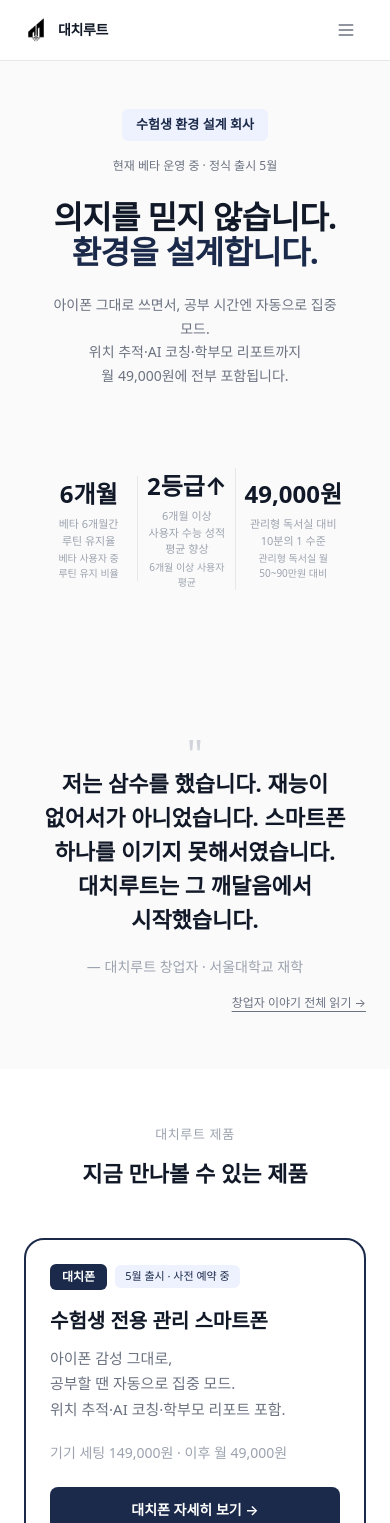
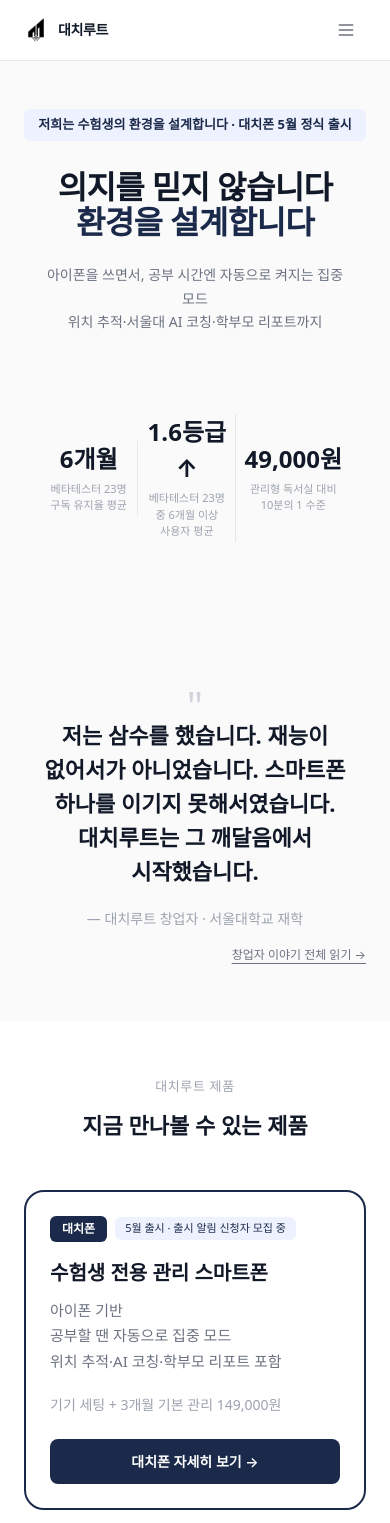
Before and after one commit to hwchung24/rootDaechi_web, a Next.js app: page / in a window 390 px wide. Shown: the top 1523 px of the page. Built offline with nearby package versions, Linux system fonts and the light colour scheme.

Commit message:
refine(copy): update home and phone trust messaging
Adjust hero and stats copy on home and phone pages to match latest messaging preferences and improve consistency across key conversion sections.

Made-with: Cursor

```diff
--- a/app/page.tsx
+++ b/app/page.tsx
@@ -7,18 +7,15 @@ import { SiteFooter } from "@/components/SiteFooter";
 const metrics = [
   {
     value: "6개월",
-    label: "베타 6개월간 루틴 유지율",
-    source: "베타 사용자 중 루틴 유지 비율"
+    label: "베타테스터 23명 구독 유지율 평균",
   },
   {
-    value: "2등급↑",
-    label: "6개월 이상 사용자 수능 성적 평균 향상",
-    source: "6개월 이상 사용자 평균"
+    value: "1.6등급↑",
+    label: "베타테스터 23명 중 6개월 이상 사용자 평균",
   },
   {
     value: "49,000원",
     label: "관리형 독서실 대비 10분의 1 수준",
-    source: "관리형 독서실 월 50~90만원 대비"
   }
 ];
 
@@ -31,15 +28,14 @@ export default function Home() {
         <section className="flex min-h-auto items-center bg-[#FAFAFA] pb-14 pt-12 md:min-h-[80vh] md:py-20">
           <div className="mx-auto max-w-[860px] px-6 text-center sm:px-8">
             <p className="mb-7 inline-block rounded-[6px] bg-[#EEF2FF] px-[14px] py-[6px] text-[13px] font-semibold text-[#1B2A4A]">
-              수험생 환경 설계 회사
+              저희는 수험생의 환경을 설계합니다 · 대치폰 5월 정식 출시
             </p>
-            <p className="-mt-3 mb-6 text-[12px] text-[#6B7280]">현재 베타 운영 중 · 정식 출시 5월</p>
             <h1 className="break-keep text-center leading-[1.1] tracking-[-0.04em]">
-              <span className="block whitespace-nowrap text-[32px] font-bold text-[#111827] md:text-[64px]">의지를 믿지 않습니다.</span>
-              <span className="block whitespace-nowrap text-[32px] font-bold text-[#1B2A4A] md:text-[64px]">환경을 설계합니다.</span>
+              <span className="block whitespace-nowrap text-[32px] font-bold text-[#111827] md:text-[64px]">의지를 믿지 않습니다</span>
+              <span className="block whitespace-nowrap text-[32px] font-bold text-[#1B2A4A] md:text-[64px]">환경을 설계합니다</span>
             </h1>
             <p className="mx-auto mt-6 max-w-[560px] whitespace-pre-line break-keep px-4 text-center text-[14px] leading-[1.7] text-[#6B7280] md:px-0 md:text-[18px] md:leading-[1.8]">
-              {"아이폰 그대로 쓰면서, 공부 시간엔 자동으로 집중 모드.\n위치 추적·AI 코칭·학부모 리포트까지\n월 49,000원에 전부 포함됩니다."}
+              {"아이폰을 쓰면서, 공부 시간엔 자동으로 켜지는 집중 모드\n위치 추적·서울대 AI 코칭·학부모 리포트까지"}
             </p>
             <div className="mt-12 flex flex-row items-center justify-center px-4 py-8 md:px-0 md:py-0">
               {metrics.map((metric, idx) => (
@@ -85,13 +81,13 @@ export default function Home() {
               <article className="rounded-[20px] border-2 border-[#1B2A4A] bg-white p-6 md:p-10">
                 <div className="flex flex-wrap items-center gap-2">
                   <span className="rounded-md bg-[#1B2A4A] px-3 py-1 text-[12px] font-semibold text-white">대치폰</span>
-                  <span className="rounded-md bg-[#EEF2FF] px-[10px] py-[3px] text-[11px] text-[#1B2A4A]">5월 출시 · 사전 예약 중</span>
+                  <span className="rounded-md bg-[#EEF2FF] px-[10px] py-[3px] text-[11px] text-[#1B2A4A]">5월 출시 · 출시 알림 신청자 모집 중</span>
                 </div>
                 <h3 className="mt-4 break-keep text-[20px] font-semibold text-[#111827] md:text-[22px]">수험생 전용 관리 스마트폰</h3>
                 <p className="mt-2.5 whitespace-pre-line text-[15px] leading-[1.7] text-[#6B7280]">
-                  {"아이폰 감성 그대로,\n공부할 땐 자동으로 집중 모드.\n위치 추적·AI 코칭·학부모 리포트 포함."}
+                  {"아이폰 기반\n공부할 땐 자동으로 집중 모드\n위치 추적·AI 코칭·학부모 리포트 포함"}
                 </p>
-                <p className="mt-5 text-[14px] text-[#9CA3AF]">기기 세팅 149,000원 · 이후 월 49,000원</p>
+                <p className="mt-5 text-[14px] text-[#9CA3AF]">기기 세팅 + 3개월 기본 관리 149,000원</p>
                 <Link
                   href="/phone"
                   className="mt-6 block w-full rounded-[8px] bg-[#1B2A4A] px-6 py-3 text-center text-[14px] font-semibold text-white md:inline-block md:w-auto"
@@ -107,7 +103,7 @@ export default function Home() {
                 </div>
                 <h3 className="mt-4 break-keep text-[20px] font-semibold text-[#111827] md:text-[22px]">기기는 그대로, 관리만 연장</h3>
                 <p className="mt-2.5 whitespace-pre-line text-[15px] leading-[1.7] text-[#6B7280]">
-                  {"이미 대치폰·대치탭을 사용 중이라면,\n월 구독으로 학습 관리 서비스를\n수능까지 이어갈 수 있습니다."}
+                  {"이미 대치폰·대치탭을 사용 중이라면\n월 구독으로 학습 관리 서비스를\n수능까지 이어갈 수 있습니다"}
                 </p>
                 <p className="mt-5 text-[14px] text-[#9CA3AF]">기본 월 49,000원 · 프리미엄 월 299,000원</p>
                 <Link
--- a/app/phone/page.tsx
+++ b/app/phone/page.tsx
@@ -77,7 +77,7 @@ export default function PhonePage() {
 
         <section className="bg-white py-14 md:py-24">
           <div className="mx-auto max-w-6xl px-6 text-center sm:px-12">
-            <p className="mb-12 text-[13px] font-medium uppercase tracking-[0.05em] text-[#9CA3AF]">오늘도 이 대화를 하셨나요?</p>
+            <p className="mb-12 text-[13px] font-medium uppercase tracking-[0.05em] text-[#9CA3AF]">매일 반복되는 다툼</p>
 
             <div className="mx-auto max-w-[600px] space-y-2.5 text-left">
               <div className="flex justify-start">
@@ -114,9 +114,9 @@ export default function PhonePage() {
 
             <div className="mt-14 text-center">
               <p className="break-keep text-[18px] font-medium text-[#111827] md:text-[20px]">
-                더 이상 이 대화를 하지 않아도 됩니다.
+                더 이상 이 다툼이 없도록
                 <br />
-                대치폰이 대신 말해줍니다. 데이터로.
+                대치폰이 대신 말해줍니다. 데이터로 해결합니다
               </p>
             </div>
           </div>
@@ -155,8 +155,8 @@ export default function PhonePage() {
 
         <section className="border-b border-slate-200/70 bg-white py-14 md:py-24">
           <div className="mx-auto max-w-6xl px-6 sm:px-12">
-            <h2 className="text-center text-2xl md:text-4xl leading-snug break-keep px-4 font-semibold tracking-[-0.02em] text-[#111827] md:px-0">같은 제품, 보는 시선이 다릅니다</h2>
-            <p className="mt-3 text-center text-[16px] text-[#6B7280]">같은 제품, 보고 싶은 게 다릅니다</p>
+            <h2 className="text-center text-2xl md:text-4xl leading-snug break-keep px-4 font-semibold tracking-[-0.02em] text-[#111827] md:px-0">서로의 시선으로 보는 대치폰</h2>
+            <p className="mt-3 text-center text-[16px] text-[#6B7280]">학부모님과 학생이 서로 공감할수 있도록 안내합니다</p>
             <div className="mx-auto mt-14 grid max-w-[960px] grid-cols-1 gap-4 lg:grid-cols-3">
               {targetCards.map((card) => (
                 <article
@@ -244,7 +244,7 @@ export default function PhonePage() {
           <div className="mx-auto max-w-6xl px-6 sm:px-12">
             <p className="text-center text-[13px] uppercase tracking-[0.05em] text-[#9CA3AF]">실사용자 후기</p>
             <h2 className="mt-3 text-center text-2xl md:text-4xl leading-snug break-keep px-5 font-semibold tracking-[-0.02em] text-[#111827] md:px-0">
-              6개월째 루틴이 무너진 적 없습니다
+              6개월째 루틴이 무너진 적이 없습니다
             </h2>
             <div className="mx-auto mt-14 grid max-w-[1100px] grid-cols-1 gap-4 lg:grid-cols-3">
               {reviews.map((review) => (
--- a/components/LandingHero.tsx
+++ b/components/LandingHero.tsx
@@ -7,9 +7,9 @@ import { LandingHeroIPadVisual } from "@/components/LandingHeroIPadVisual";
 /** 랜딩 홈 — PLAUD형 2열 히어로 (포인트 남색) */
 export function LandingHero() {
   const trustMetrics = [
-    { value: "6개월", label: "루틴 유지 후기", source: "베타 사용자 중 루틴 유지 비율" },
-    { value: "2등급↑", label: "수능 성적 향상", source: "6개월 이상 사용자 평균" },
-    { value: "49,000원", label: "월 관리 비용", source: "관리형 독서실 월 50~90만원 대비" }
+    { value: "6개월", label: "베타테스터 23명 구독 유지율 평균"},
+    { value: "2등급↑", label: "수능 성적 향상", source: "베타테스터 23명 중 6개월 이상 사용자 평균" },
+    { value: "49,000원", label: "관리형 독서실 대비 10분의 1 수준"}
   ];
 
   return (
@@ -24,9 +24,8 @@ export function LandingHero() {
             </div>
             <div className="mb-4">
               <p className="inline-flex w-fit rounded-[8px] bg-white/10 px-[14px] py-[6px] text-[13px] font-medium text-white">
-                5월 출시  ·  사전 예약 모집중
+                5월 출시  ·  출시 알림 신청자 모집중
               </p>
-              <p className="mt-2 text-[12px] text-white/60">현재 베타 운영 중 · 정식 출시 5월</p>
             </div>
             <h1 className="break-keep text-[30px] font-bold leading-[1.25] tracking-[-0.03em] text-white md:text-[44px] md:leading-[1.15] lg:text-[52px]">
               <span>의지가 아니라</span>
@@ -34,9 +33,9 @@ export function LandingHero() {
               <span>구조가 공부를 시킵니다</span>
             </h1>
             <p className="mt-5 max-w-xl text-[17px] leading-[1.7] text-white">
-              대치동 학습 시스템을 아이폰에 담았습니다.
+              대치동 학습 시스템을 아이폰에 담았습니다
               <br />
-              공부 시간엔 자동 차단, 위치 확인, AI 코칭, 학부모 리포트까지.
+              공부 시간엔 자동 차단, 위치 확인, 서울대 AI 코칭, 학부모 리포트까지
             </p>
             <div className="mt-7 flex flex-wrap items-center gap-5">
               <Link
```
